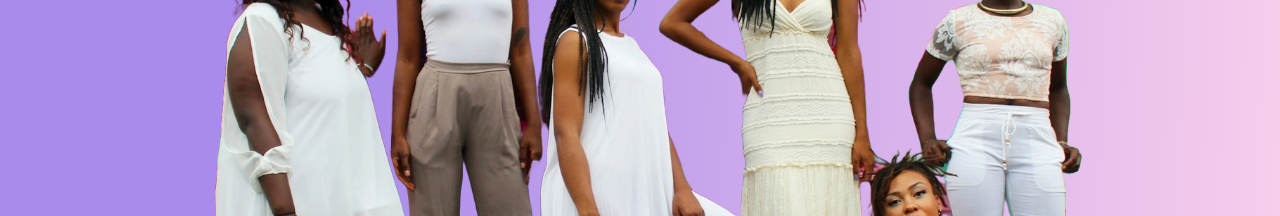
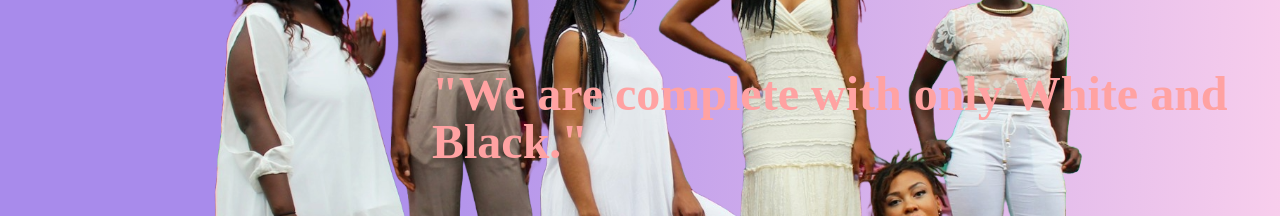
Before and after one commit to standjeong/shop_wiblack, a React (Create React App) app: page / in a window 1280 px wide. Shown: the part 270-486 px from the top of the page. Built offline with nearby package versions, Linux system fonts and the light colour scheme; no server answers; the database is empty; a web font is replaced by a local one.

Commit message:
feat : add text to banner

```diff
--- a/src/components/Banner.jsx
+++ b/src/components/Banner.jsx
@@ -10,6 +10,9 @@ export default function Banner() {
           src='/images/banner1.png'
           alt='banner1'
         />
+        <p className='text-5xl absolute top-[40%] left-[17rem] md:top-1/2 md:left-[27rem] font-bold font-banner text-[#ffa2a2]'>
+          "We are complete with only White and Black."
+        </p>
       </div>
       <ShapeDivider />
     </section>
```
